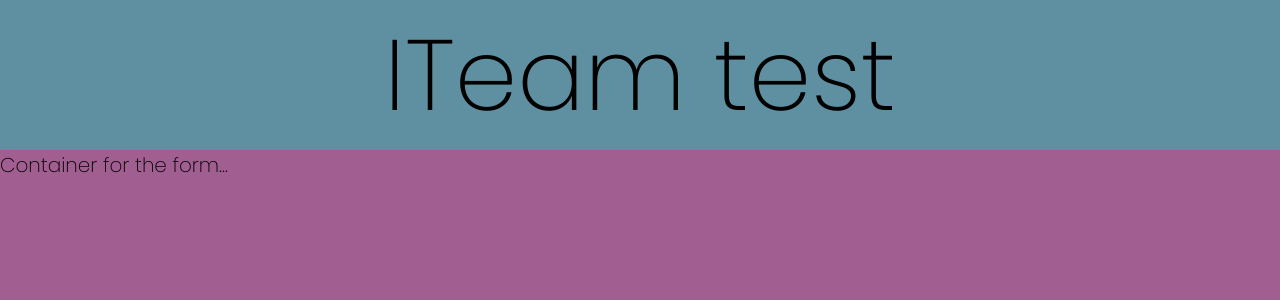
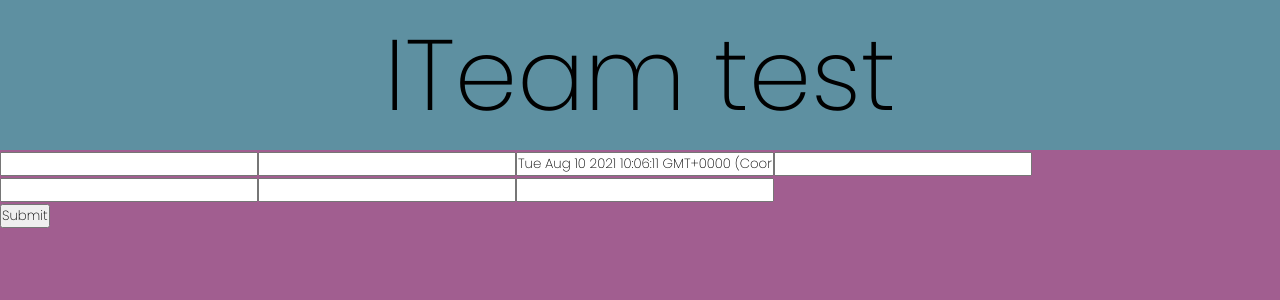
Before and after one commit to Dunridge/iteam-test, an Angular app: page / in a window 1280 px wide. Shown: the top 300 px of the page. Built offline with nearby package versions, Linux system fonts and the light colour scheme.

Commit message:
added the form

```diff
--- a/src/app/app.component.ts
+++ b/src/app/app.component.ts
@@ -6,5 +6,4 @@ import { Component } from '@angular/core';
   styleUrls: ['./app.component.scss']
 })
 export class AppComponent {
-  title = 'iteam-test';
 }
--- a/src/app/app.module.ts
+++ b/src/app/app.module.ts
@@ -6,6 +6,7 @@ import { AppComponent } from './app.component';
 import { HeaderComponent } from './components/header/header.component';
 import { BodyComponent } from './components/body/body.component';
 import { FooterComponent } from './components/footer/footer.component';
+import {ReactiveFormsModule} from "@angular/forms";
 
 @NgModule({
   declarations: [
@@ -16,7 +17,8 @@ import { FooterComponent } from './components/footer/footer.component';
   ],
   imports: [
     BrowserModule,
-    AppRoutingModule
+    AppRoutingModule,
+    ReactiveFormsModule
   ],
   providers: [],
   bootstrap: [AppComponent]
--- a/src/app/components/body/body.component.html
+++ b/src/app/components/body/body.component.html
@@ -1,5 +1,15 @@
 <div class="body">
-  <div class="body__text">
-    Container for the form...
-  </div>
+<!--  TODO: define the form...-->
+  <form class="body__form" [formGroup]="fg">
+    <div class="body__form-fields">
+      <input formControlName="firstName" type="text">
+      <input formControlName="lastName" type="text">
+      <input formControlName="dateOfBirth" type="text">
+      <input formControlName="technology" type="text">
+      <input formControlName="version" type="text">
+      <input formControlName="email" type="text">
+      <input formControlName="hobby" type="text">
+    </div>
+    <button (click)="submit()">Submit</button>
+  </form>
 </div>
--- a/src/app/components/body/body.component.ts
+++ b/src/app/components/body/body.component.ts
@@ -1,9 +1,38 @@
-import {Component} from '@angular/core';
+import {Component, OnInit} from '@angular/core';
+import {FormBuilder, FormGroup} from "@angular/forms";
+import {Feedback} from "../../interfaces/feedback.interface";
 
 @Component({
   selector: 'app-body',
   templateUrl: './body.component.html',
   styleUrls: ['./body.component.scss']
 })
-export class BodyComponent {
+export class BodyComponent implements OnInit {
+  feedback!: Feedback;
+  fg!: FormGroup;
+
+  constructor(private fb: FormBuilder) {
+  }
+
+  ngOnInit(): void {
+    this.createForm();
+  }
+
+  createForm(): void {
+    this.fg = this.fb.group({
+      firstName: '',
+      lastName: '',
+      dateOfBirth: new Date(),
+      technology: '',
+      version: '',
+      email: '',
+      hobby: ''
+    });
+  }
+
+  submit(): void {
+    this.feedback = this.fg?.value;
+    console.log(this.feedback);
+    this.fg?.reset();
+  }
 }
```
Also changed, not shown: src/app/interfaces/feedback.interface.ts (added, +10 -0 lines).
